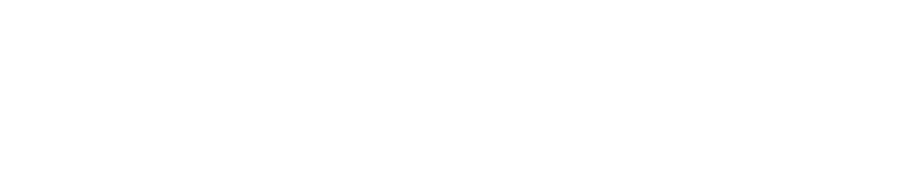
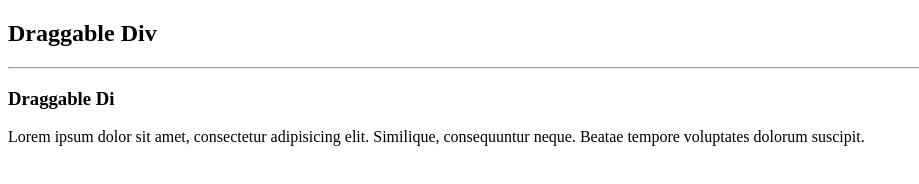
Before and after one commit to waleedsmadi/draggable_div, a plain HTML site: page index.html in a window 1280 px wide. Shown: the whole page, without its empty margins (0-919 px from the left). Drawn offline with Linux system fonts and the light colour scheme.

Commit message:
finish index.html

```diff
--- a/index.html
+++ b/index.html
@@ -9,7 +9,20 @@
 <body>
 
 
+    <div class="container">
+        <header>
+            <h2>Draggable Div</h2>
+        </header>
 
+        <hr>
+
+        <div class="content">
+            <h3>Draggable Di</h3>
+            <p>
+                Lorem ipsum dolor sit amet, consectetur adipisicing elit. Similique, consequuntur neque. Beatae tempore voluptates dolorum suscipit.
+            </p>
+        </div>
+    </div>
 
     <script src="./script.js"></script>
 </body>
```
